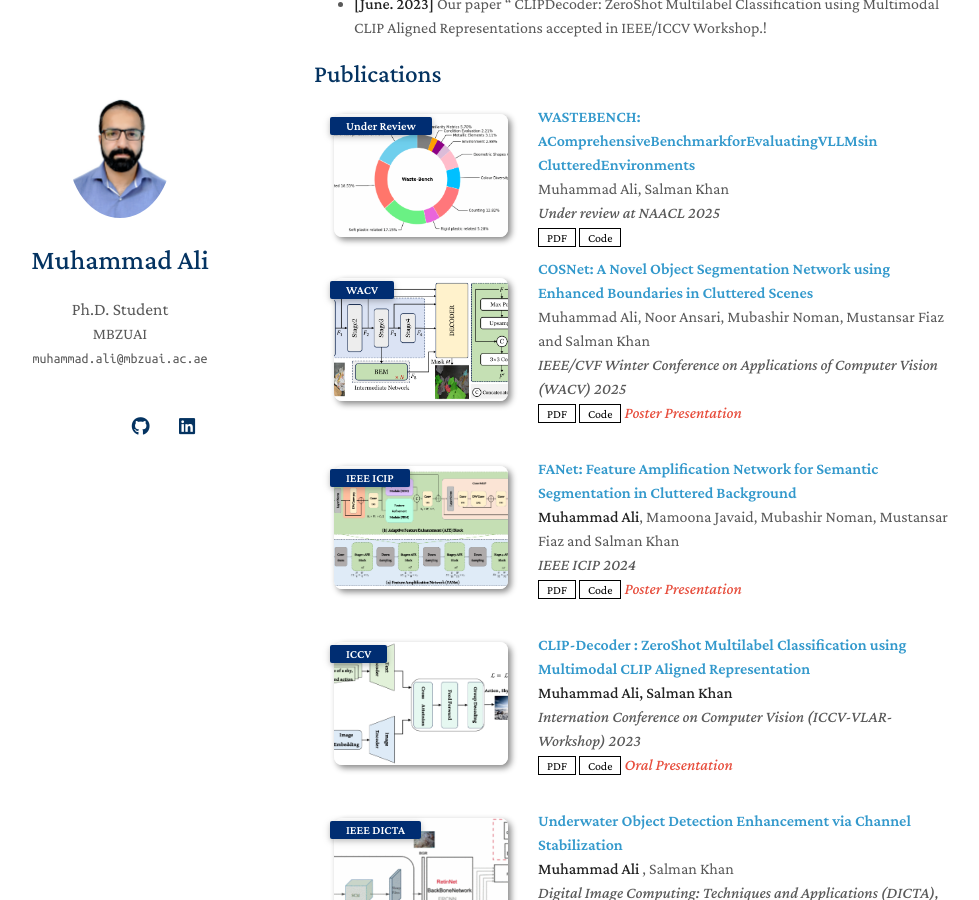
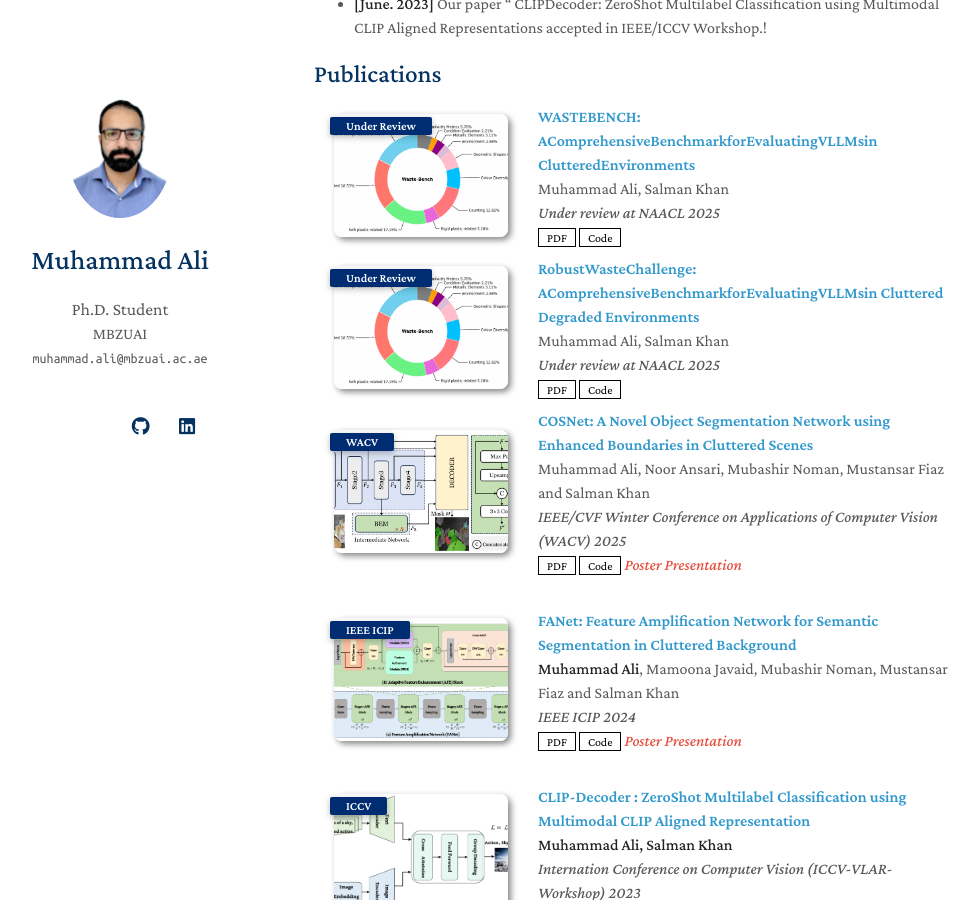
Before and after one commit to aliman80/aliman80.github.io, a Jekyll site: the page built from index.md, in a window 1280 px wide and 900 px high, scrolled down 550 px. Shown: the whole window, without its empty margins (156-1135 px from the left). Built offline with Jekyll 4.4.1, drawn with Linux system fonts in a browser that asks for light colours; a style sheet for code colours, icons or effects is not loaded; our own code applies the rules of GitHub Pages for plain Markdown files.

Commit message:
Update publications.md

```diff
--- a/_includes/publications.md
+++ b/_includes/publications.md
@@ -24,7 +24,26 @@
 </div>
 </li>
 
+<li>
+<div class="pub-row">
 
+  <div class="col-sm-3 abbr" style="position: relative;padding-right: 15px;padding-left: 15px;">
+    <img src="assets/img/CAT.png " class="teaser img-fluid z-depth-1">
+    <abbr class="badge">Under Review</abbr>
+  </div>
+
+  <div class="col-sm-9" style="position: relative;width: 100%;padding-right: 15px;padding-left: 20px;">
+    <div class="title"><a href="https://openreview.net/pdf/a17eaeff6f27eb0ee7e9f5787f8fb7bf7b3fee07.pdf">RobustWasteChallenge: AComprehensiveBenchmarkforEvaluatingVLLMsin Cluttered Degraded Environments</a></div>
+    <div class="author">Muhammad Ali, Salman Khan</div>
+    <div class="periodical"><em>Under review at NAACL 2025</em></div>
+    <div class="links">
+      <a href="https://openreview.net/pdf/a17eaeff6f27eb0ee7e9f5787f8fb7bf7b3fee07.pdf" class="btn btn-sm z-depth-0" role="button" target="_blank" style="font-size:12px;">PDF</a>
+      <a href="HTTPS://github.com/aliman80" class="btn btn-sm z-depth-0" role="button" target="_blank" style="font-size:12px;">Code</a>
+      <strong><i style="color:#e74d3c"></i></strong>
+    </div>
+  </div>
+</div>
+</li>
 
 <li>
 <div class="pub-row">
```
